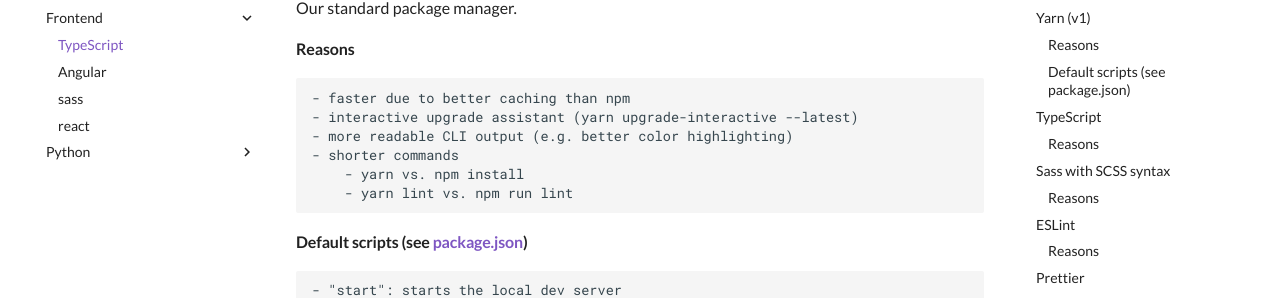
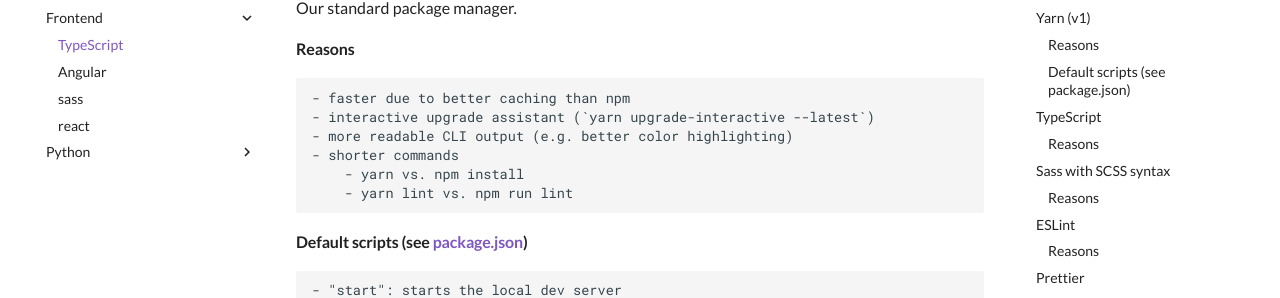
Before and after one commit to GreyRook/code-with-style, an MkDocs documentation site: the page built from docs/typescript/index.md, in a window 1280 px wide and 900 px high, scrolled down 398 px. Shown: the part 171-469 px from the top of the window. Built offline with MkDocs 1.6.1 and Material for MkDocs 9.7.7, drawn with Linux system fonts in a browser that asks for light colours.

Commit message:
Apply 1 suggestion(s) to 1 file(s)

```diff
--- a/docs/typescript/index.md
+++ b/docs/typescript/index.md
@@ -15,7 +15,7 @@
 
 #### Reasons
     - faster due to better caching than npm
-    - interactive upgrade assistant (yarn upgrade-interactive --latest)
+    - interactive upgrade assistant (`yarn upgrade-interactive --latest`)
     - more readable CLI output (e.g. better color highlighting)
     - shorter commands
         - yarn vs. npm install
```
